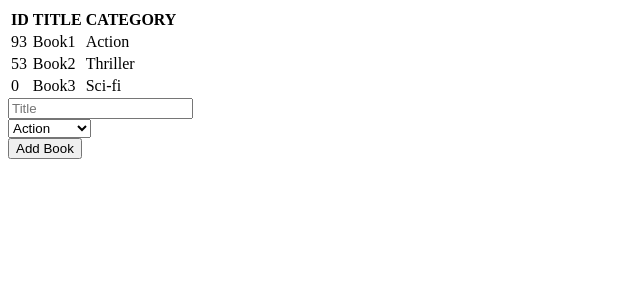
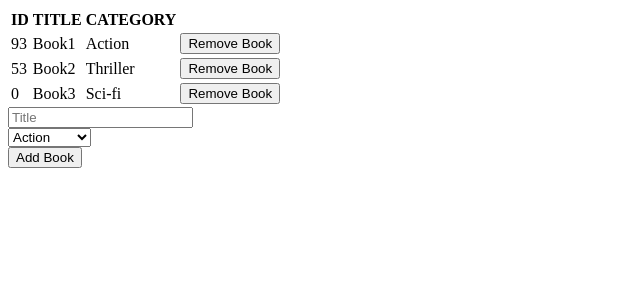
Before and after one commit to hemant-soni-vst-au4/bookstore, a React (Create React App) app: page / in a window 1280 px wide. Shown: the top 300 px of the page, without its empty margins (0-640 px from the left). Built offline with nearby package versions, Linux system fonts and the light colour scheme.

Commit message:
handle remove and handle submit updated

```diff
--- a/src/components/Book.js
+++ b/src/components/Book.js
@@ -1,13 +1,16 @@
 import React from 'react';
 import PropTypes from 'prop-types';
 
-const Book = ({ book }) => {
+const Book = ({ book, handleRemoveBook }) => {
   const { id, title, category } = book;
   return (
     <tr>
       <td>{id}</td>
       <td>{title}</td>
       <td>{category}</td>
+      <td>
+        <button type="button" onClick={() => handleRemoveBook(book)}>Remove Book</button>
+      </td>
     </tr>
   );
 };
@@ -18,6 +21,7 @@ Book.propTypes = {
     title: PropTypes.string.isRequired,
     category: PropTypes.string.isRequired,
   }).isRequired,
+  handleRemoveBook: PropTypes.func.isRequired,
 };
 
 export default Book;
--- a/src/containers/BooksForm.js
+++ b/src/containers/BooksForm.js
@@ -8,7 +8,9 @@ const mapDispatchToProps = dispatch => ({
   createBook: book => dispatch(createBook(book)),
 });
 
-const BooksForm = () => {
+const BooksForm = ({
+  createBook,
+}) => {
   const intialstate = {
     title: '',
     category: categories[0],
@@ -54,15 +56,14 @@ const BooksForm = () => {
         }
         </select>
       </div>
-      <button type="submit" onClick={handleSubmit} className="btn btn-primary">
+      <button type="button" onClick={handleSubmit} className="btn btn-primary">
         Add Book
       </button>
     </form>
   );
 };
 
-BooksForm.prototype = {
+BooksForm.propTypes = {
   createBook: PropTypes.func.isRequired,
 };
-
 export default connect(null, mapDispatchToProps)(BooksForm);
```
Also changed, not shown: 1 other file (tests, documents, lock files or other folders).
